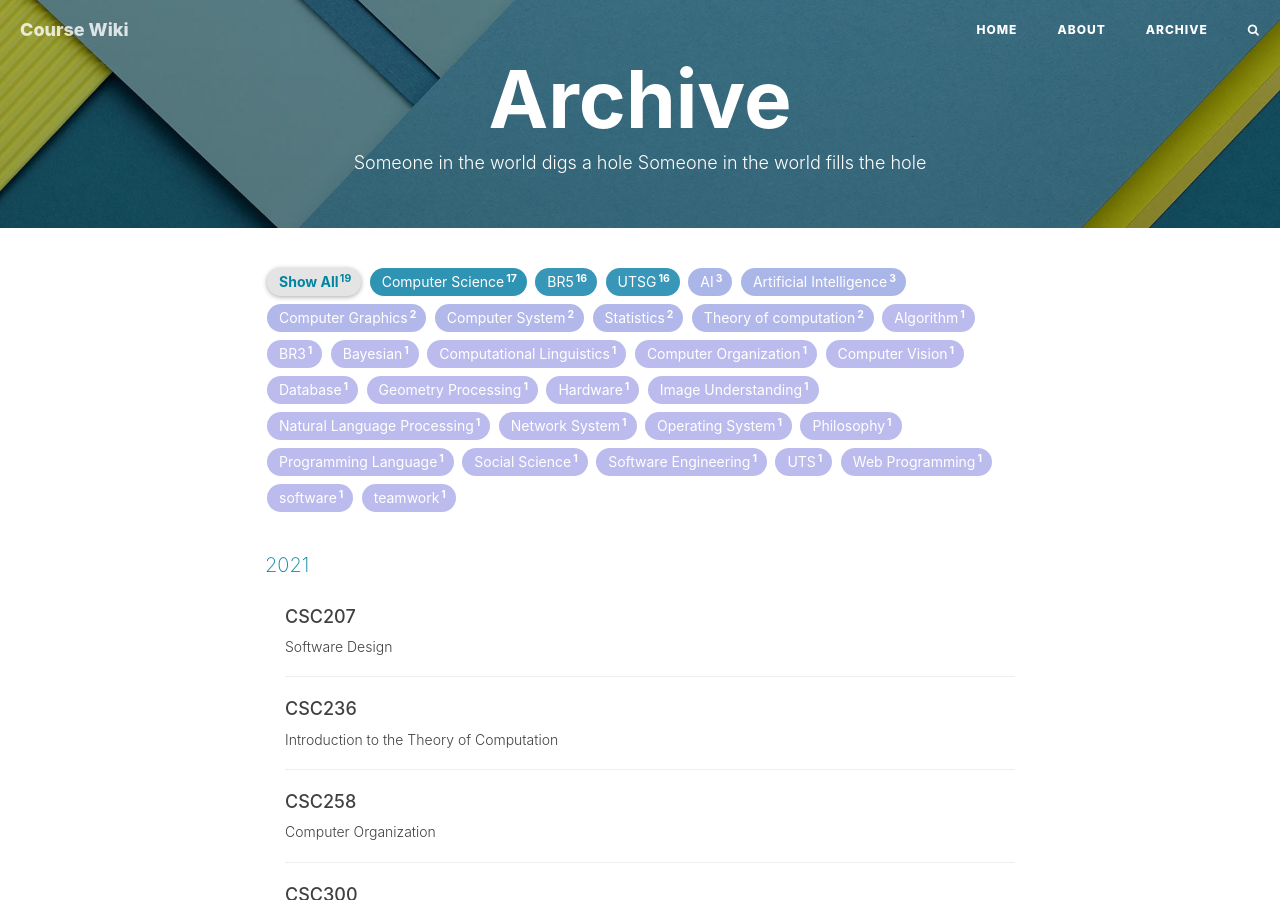
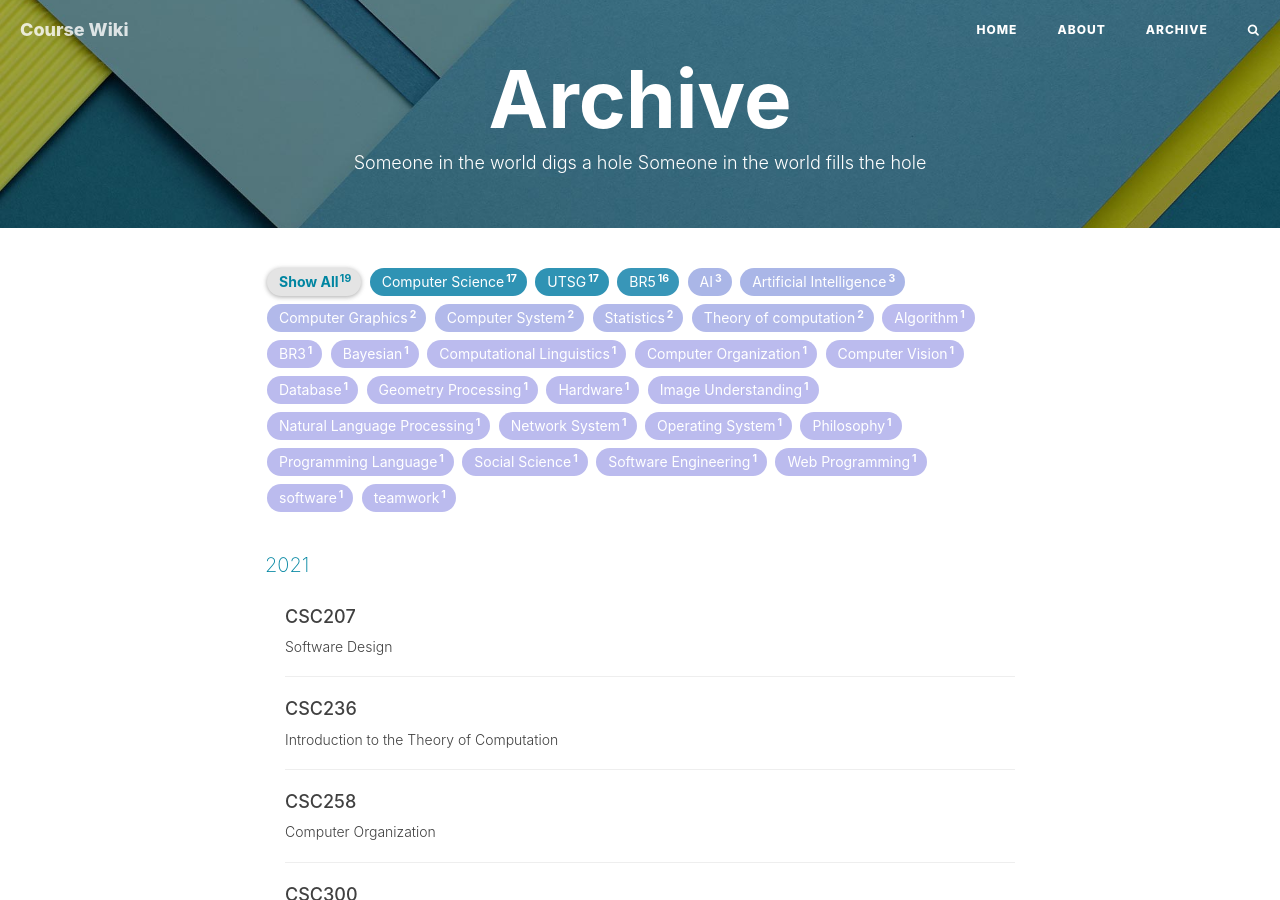
Before and after one commit to UT-Application-Development-Association/course-wiki, a Jekyll site: the page built from archive.html, in a window 1280 px wide and 900 px high. Built offline with Jekyll 4.4.1, drawn with Linux system fonts in a browser that asks for light colours; nearby versions of some CDN libraries; comment, search, counter and statistics services are not loaded.

Commit message:
Update 2021-01-06-STA410 .md

```diff
--- a/_posts/2021-01-06-STA410 .md
+++ b/_posts/2021-01-06-STA410 .md
@@ -6,7 +6,7 @@ date: 2021/01/05
 multilingual: True
 author: "Liman Wei"
 tags:
-    -  UTS
+    -  UTSG
     -  Statistics
 ---
 <!-- Chinese Version -->
```
